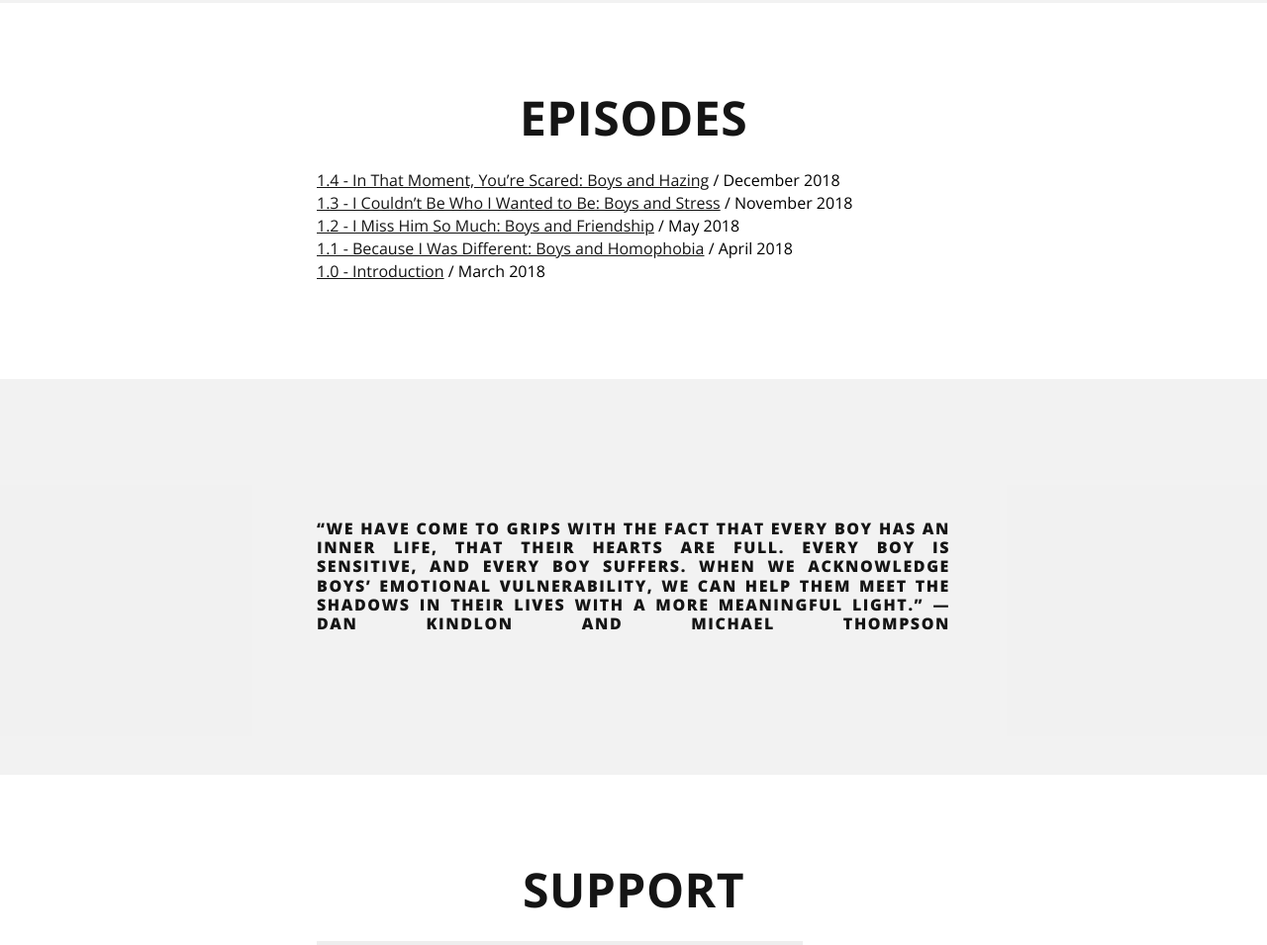
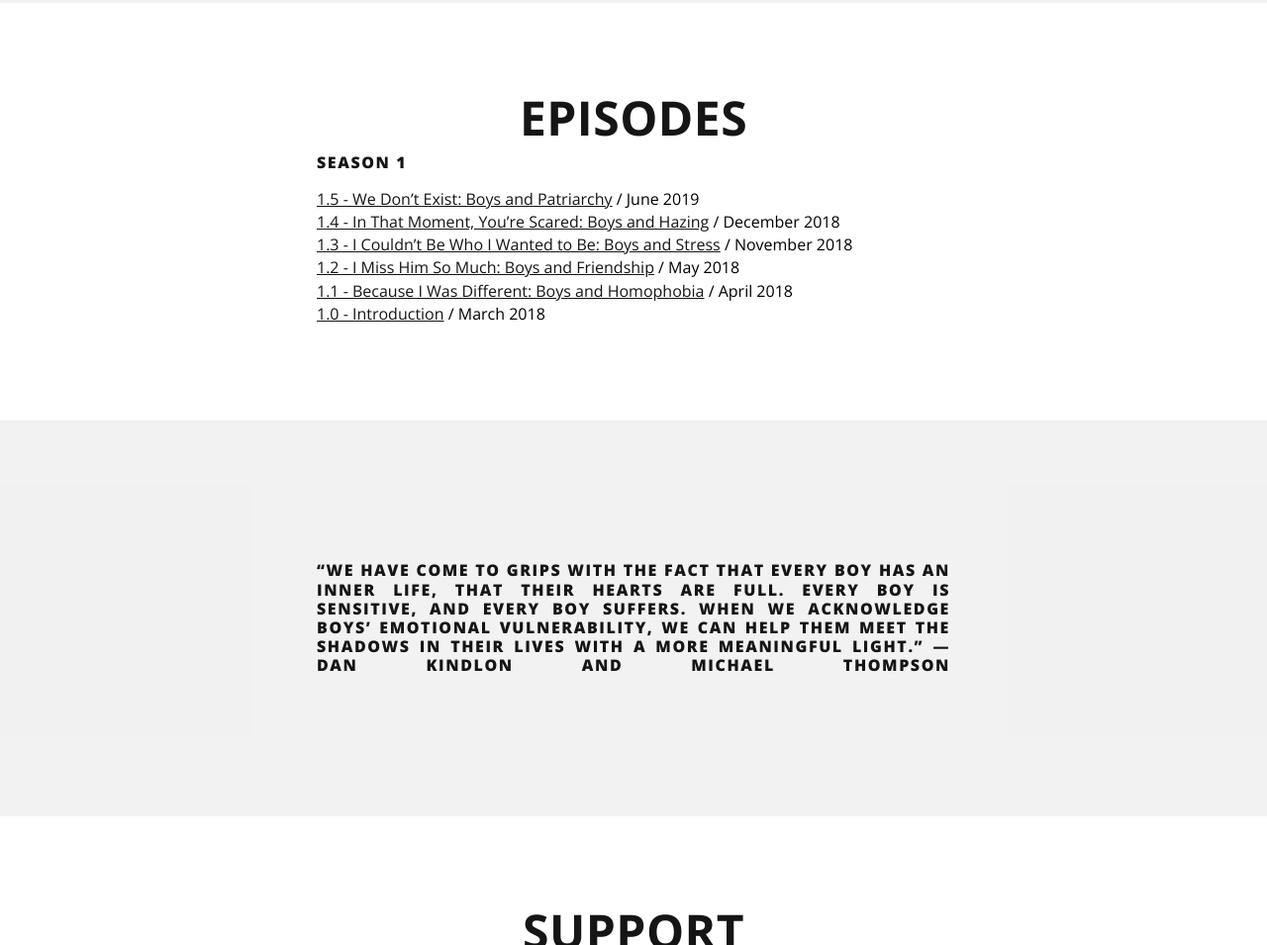
Before and after one commit to originalstorydesignco/breakingtheboycode, a plain HTML site: page home/index.html in a window 1280 px wide. Shown: the part 4845-5800 px from the top of the page at 99% size. Drawn offline with nearby package versions, Linux system fonts and the light colour scheme.

Commit message:
Updated episode list

```diff
--- a/home/index.html
+++ b/home/index.html
@@ -106,11 +106,14 @@
 	<a name="episodes" class="navigation"><div id="episodes"><div class="width-50 padding-top-5rem padding-bottom-5rem">
 
 		<h1 class="black font-size-3rem text-align-center">Episodes</h1>
-		<p class="bottommargin2em"><a href="http://breakingtheboycode.tumblr.com/post/181238231890/14-in-that-moment-youre-scared-boys-and" target="_blank">1.4 - In That Moment, You’re Scared: Boys and Hazing</a> / December 2018<br>
-		<a href="http://breakingtheboycode.tumblr.com/post/179847593350/13-i-couldnt-be-who-i-wanted-to-be-boys-and" target="_blank">1.3 - I Couldn’t Be Who I Wanted to Be: Boys and Stress</a> / November 2018<br>
-		<a href="http://breakingtheboycode.tumblr.com/post/174552355110/12-i-miss-him-so-much-boys-and-friendship" target="_blank">1.2 - I Miss Him So Much: Boys and Friendship</a> / May 2018<br>
-		<a href="http://breakingtheboycode.tumblr.com/post/173213447205/11-because-i-was-different-boys-and" target="_blank">1.1 - Because I Was Different: Boys and Homophobia</a> / April 2018<br>
-		<a href="http://breakingtheboycode.tumblr.com/post/171567520125/10-introduction" target="blank">1.0 - Introduction</a> / March 2018</p>
+		<h2 class="black">Season 1</h2>
+		<p class="bottommargin2em">
+			<a href="https://breakingtheboycode.tumblr.com/post/185563054830/15-we-dont-exist-boys-and-patriarchy-ash" target="_blank">1.5 - We Don’t Exist: Boys and Patriarchy</a> / June 2019<br>
+			<a href="http://breakingtheboycode.tumblr.com/post/181238231890/14-in-that-moment-youre-scared-boys-and" target="_blank">1.4 - In That Moment, You’re Scared: Boys and Hazing</a> / December 2018<br>
+			<a href="http://breakingtheboycode.tumblr.com/post/179847593350/13-i-couldnt-be-who-i-wanted-to-be-boys-and" target="_blank">1.3 - I Couldn’t Be Who I Wanted to Be: Boys and Stress</a> / November 2018<br>
+			<a href="http://breakingtheboycode.tumblr.com/post/174552355110/12-i-miss-him-so-much-boys-and-friendship" target="_blank">1.2 - I Miss Him So Much: Boys and Friendship</a> / May 2018<br>
+			<a href="http://breakingtheboycode.tumblr.com/post/173213447205/11-because-i-was-different-boys-and" target="_blank">1.1 - Because I Was Different: Boys and Homophobia</a> / April 2018<br>
+			<a href="http://breakingtheboycode.tumblr.com/post/171567520125/10-introduction" target="blank">1.0 - Introduction</a> / March 2018</p>
 		<p></p>
 
 	</div></div></a>
```
